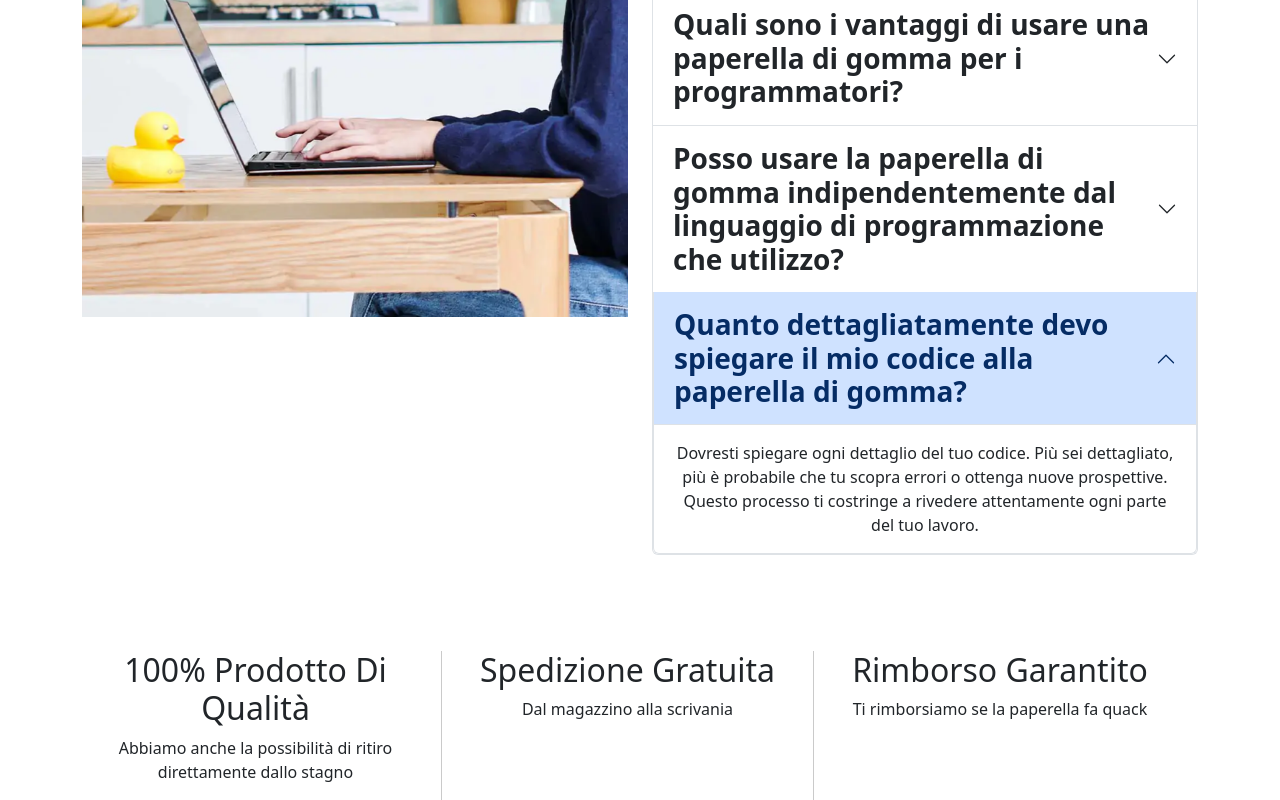
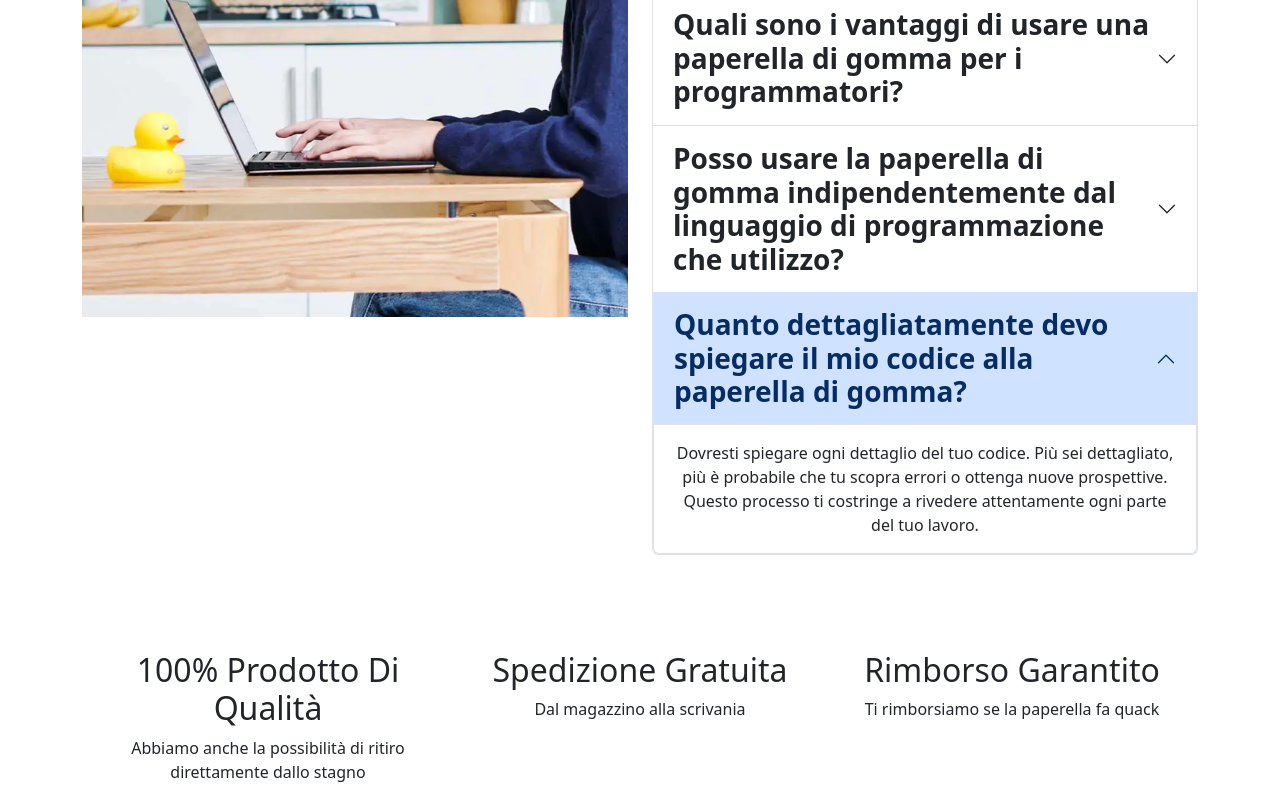
Before and after one commit to andreasalvi99/landing-page-product, a plain HTML site: page index.html in a window 1280 px wide. Shown: the part 2393-3193 px from the top of the page. Drawn offline with nearby package versions, Linux system fonts and the light colour scheme.

Commit message:
adjustments

```diff
--- a/css/style.css
+++ b/css/style.css
@@ -89,7 +89,3 @@ span {
   height: 610px;
   width: 100%;
 }
-
-.foot {
-  border-right: 1px solid rgb(202, 202, 202);
-}
--- a/index.html
+++ b/index.html
@@ -233,7 +233,7 @@
       <!-- FAQs -->
       <section id="FAQs">
         <div class="container text-center">
-          <div class="row">
+          <div class="row justify-content-around">
             <div class="col-lg-6 col-sm-12">
               <img src="./img/single-image2.png" alt="" class="promo" />
             </div>
@@ -354,14 +354,14 @@
               </div>
             </div>
             <div class="row gy-5">
-              <div class="col-lg-4 col-sm-6 foot">
+              <div class="col-lg-4 col-sm-6 foot1">
                 <h2>100% Prodotto Di Qualità</h2>
                 <p>
                   Abbiamo anche la possibilità di ritiro direttamente dallo
                   stagno
                 </p>
               </div>
-              <div class="col-lg-4 col-sm-6 foot">
+              <div class="col-lg-4 col-sm-6 foot2">
                 <h2>Spedizione Gratuita</h2>
                 <p>Dal magazzino alla scrivania</p>
               </div>
```
